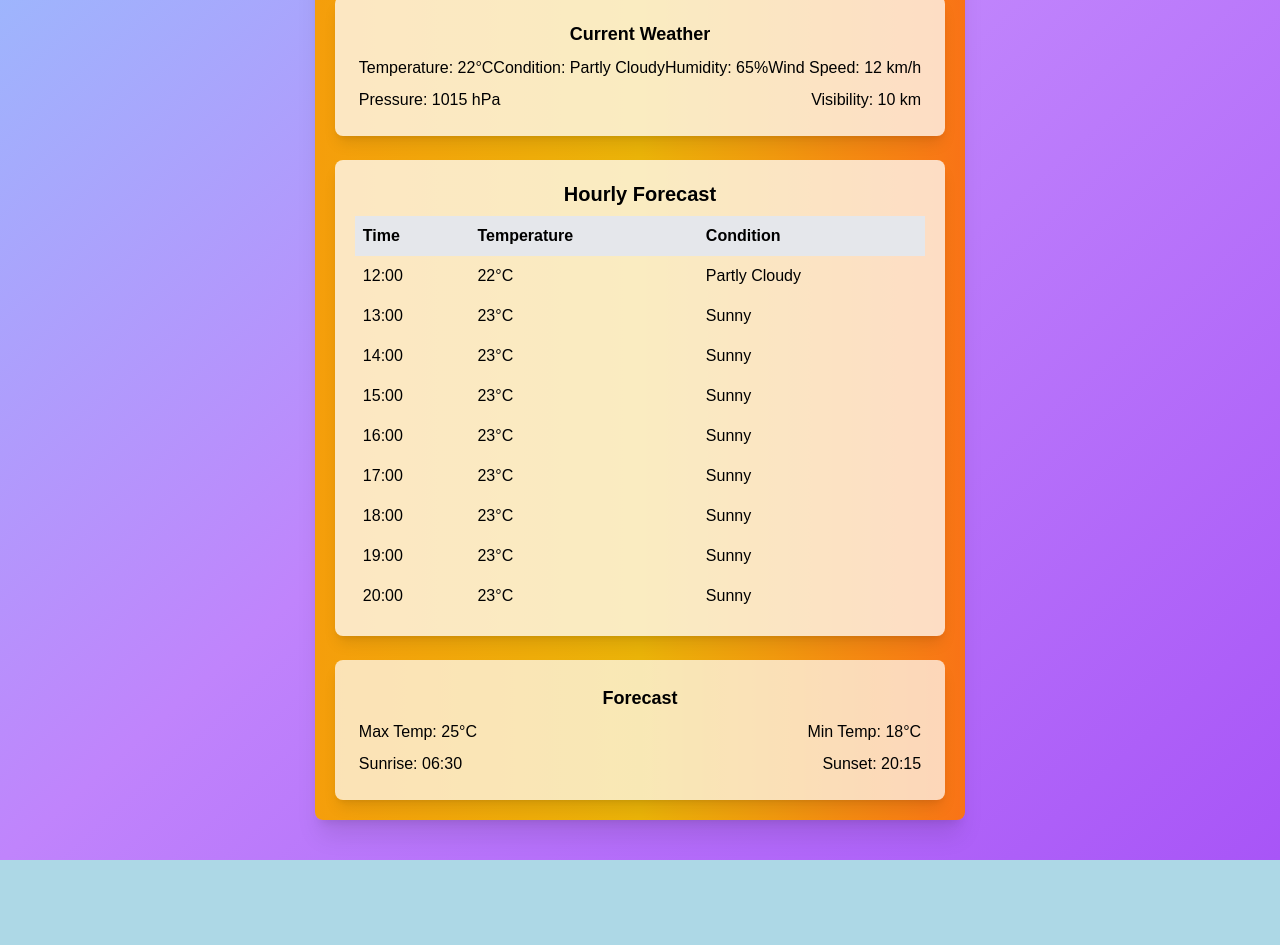
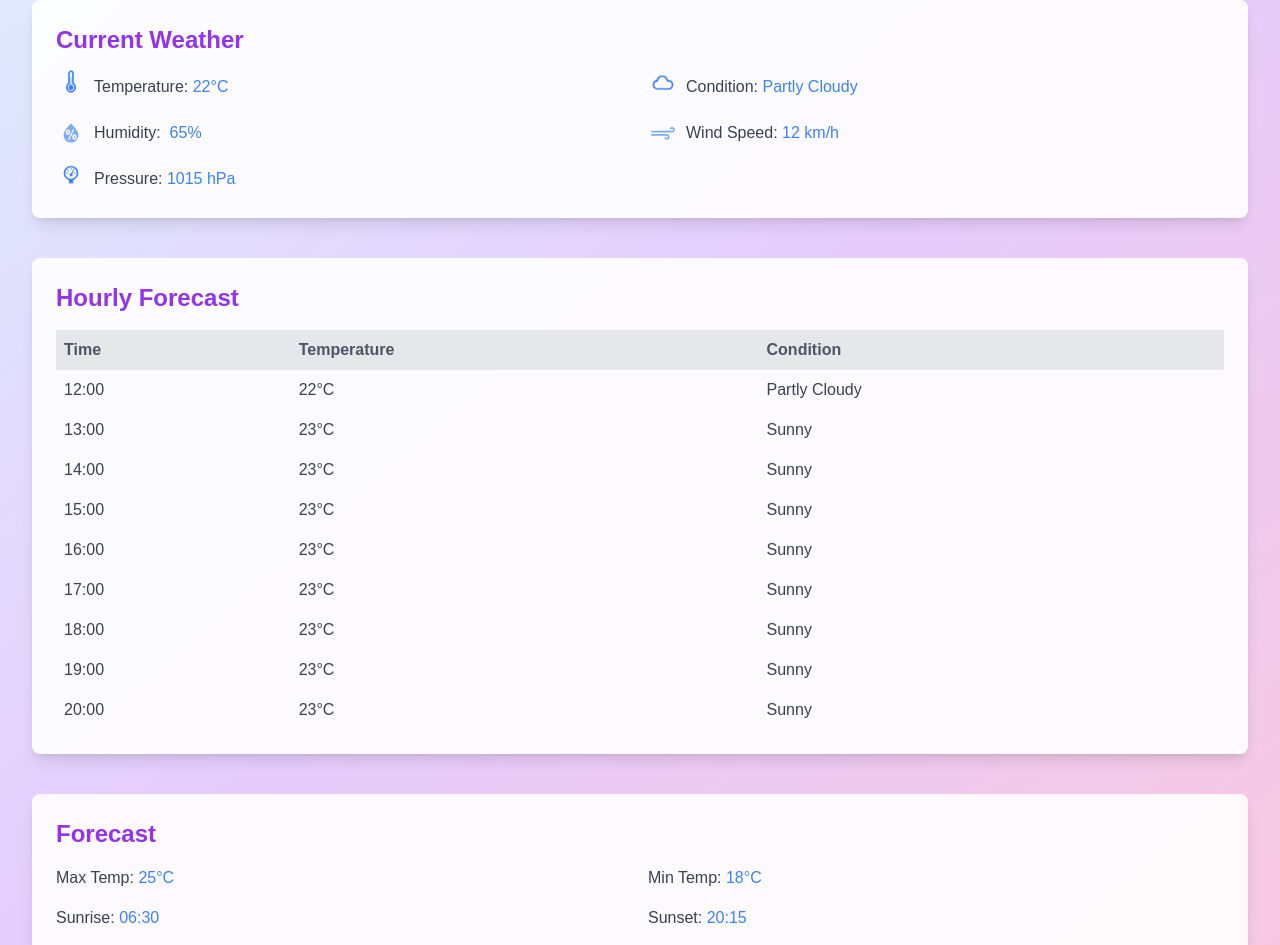
Before and after one commit to sriramEdstem/taskWeatherDashboard, a Next.js app: page /cities/COK in a window 1280 px wide. Shown: the part 280-1225 px from the top of the page. Before the commit the page ends 1140 px from the top, so only its background shows below. Built offline with nearby package versions, Linux system fonts and the light colour scheme.

Commit message:
modified details page

```diff
--- a/src/app/cities/[cityId]/page.tsx
+++ b/src/app/cities/[cityId]/page.tsx
@@ -1,6 +1,7 @@
 import React from "react";
 import { weatherData } from "@/data/sample";
 import { notFound } from "next/navigation";
+import { WiThermometer, WiHumidity, WiStrongWind, WiBarometer, WiCloud } from "react-icons/wi";
 
 export default async function CityDetails(props: any) {
   const { cityId } = await props.params;
@@ -9,55 +10,71 @@ export default async function CityDetails(props: any) {
   if (!city) notFound();
 
   return (
-    <div className="container mx-auto p-5 bg-gradient-to-r from-amber-500 via-yellow-500 to-orange-500 bg-cover rounded-lg shadow-xl text-center space-y-6 ">
-      <h1 className="text-4xl font-bold text-white">{city.name}</h1>
-      <div className="bg-white bg-opacity-75 shadow-lg p-6 rounded-lg space-y-2">
-        <h2 className="text-lg font-semibold">Current Weather</h2>
-        <div className="flex justify-between">
+    <div className=" mt-8 bg-gradient-to-br from-blue-300 via-purple-500 to-pink-500     text-white">
 
-            <p>Temperature: {city.current.temp}°C</p>
-            <p>Condition: {city.current.condition}</p>
+      <div className=" w-[1280px]  bg-white bg-opacity-70 rounded-lg shadow-2xl p-8 space-y-10">
+        <h1 className="text-5xl font-medium text-gray-600 flex items-center gap-3 mb-4">
+          <WiCloud className="text-6xl text-gray-600 animate-pulse" />
+          {city.name}
+        </h1>
 
 
-            <p>Humidity: {city.current.humidity}%</p>
-            <p>Wind Speed: {city.current.windSpeed} km/h</p>
-
+        <div className="bg-white bg-opacity-90 shadow-lg p-6 rounded-lg space-y-4">
+          <h2 className="text-2xl font-semibold text-purple-600">Current Weather</h2>
+          <div className="grid grid-cols-2 gap-4 text-gray-700 font-medium">
+            <div className="flex items-center space-x-2">
+              <WiThermometer className="text-blue-500 text-3xl animate-bounce" />
+              <p>Temperature: <span className="text-blue-500">{city.current.temp}°C</span></p>
             </div>
-        <div className="flex justify-between">
-          <p>Pressure: {city.current.pressure} hPa</p>
-          <p>Visibility: {city.current.visibility} km</p>
+            <div className="flex items-center space-x-2">
+              <WiCloud className="text-blue-500 text-3xl animate-bounce" />
+              <p>Condition:<span className="text-blue-500">&nbsp;{city.current.condition}</span></p>
+            </div>
+            <div className="flex items-center space-x-2">
+              <WiHumidity className="text-blue-500 text-3xl animate-pulse" />
+              <p>Humidity:<span className="text-blue-500"> &nbsp;{city.current.humidity}%</span></p>
+            </div>
+            <div className="flex items-center space-x-2">
+              <WiStrongWind className="text-blue-500 text-3xl animate-pulse" />
+              <p>Wind Speed:<span className="text-blue-500"> {city.current.windSpeed} km/h</span></p>
+            </div>
+            <div className="flex items-center space-x-2">
+              <WiBarometer className="text-blue-500 text-3xl animate-bounce" />
+              <p>Pressure: <span className="text-blue-500">{city.current.pressure} hPa</span></p>
             </div>
           </div>
-      <div className="bg-white bg-opacity-75 shadow-lg p-5 rounded-lg space-y-2 ">
-        <h2 className="text-xl font-semibold">Hourly Forecast</h2>
+        </div>
+
+        <div className="bg-white bg-opacity-90 shadow-lg p-6 rounded-lg space-y-4">
+          <h2 className="text-2xl font-semibold text-purple-600">Hourly Forecast</h2>
           <table className="w-full text-left">
-          <thead className="bg-gray-200">
+            <thead className="bg-gray-200 text-gray-600">
               <tr>
-              <th className="p-2">Time</th>
-              <th className="p-2">Temperature</th>
-              <th className="p-2">Condition</th>
+                <th className="p-2 font-semibold">Time</th>
+                <th className="p-2 font-semibold">Temperature</th>
+                <th className="p-2 font-semibold">Condition</th>
               </tr>
             </thead>
             <tbody>
               {city.hourly.map((hour, index) => (
-              <tr key={index} className="hover:bg-gray-100">
-                <td className="p-2">{hour.time}</td>
-                <td className="p-2">{hour.temp}°C</td>
-                <td className="p-2">{hour.condition}</td>
+                <tr key={index} className="hover:bg-gray-100 transition duration-300">
+                  <td className="p-2 text-gray-700">{hour.time}</td>
+                  <td className="p-2 text-gray-700">{hour.temp}°C</td>
+                  <td className="p-2 text-gray-700">{hour.condition}</td>
                 </tr>
               ))}
             </tbody>
           </table>
         </div>
-      <div className="bg-white bg-opacity-70 shadow-lg p-6 rounded-lg space-y-2 ">
-        <h2 className="text-lg font-semibold">Forecast</h2>
-        <div className="flex justify-between">
-          <p>Max Temp: {city.forecast.maxTemp}°C</p>
-          <p>Min Temp: {city.forecast.minTemp}°C</p>
+
+        <div className="bg-white bg-opacity-90 shadow-lg p-6 rounded-lg space-y-4">
+          <h2 className="text-2xl font-semibold text-purple-600">Forecast</h2>
+          <div className="grid grid-cols-2 gap-4 text-gray-700 font-medium">
+            <p>Max Temp: <span className="text-blue-500">{city.forecast.maxTemp}°C</span></p>
+            <p>Min Temp: <span className="text-blue-500">{city.forecast.minTemp}°C</span></p>
+            <p>Sunrise: <span className="text-blue-500">{city.forecast.sunrise}</span></p>
+            <p>Sunset: <span className="text-blue-500">{city.forecast.sunset}</span></p>
           </div>
-        <div className="flex justify-between">
-          <p>Sunrise: {city.forecast.sunrise}</p>
-          <p>Sunset: {city.forecast.sunset}</p>
         </div>
       </div>
     </div>
--- a/src/app/layout.tsx
+++ b/src/app/layout.tsx
@@ -1,7 +1,7 @@
 import type { Metadata } from "next";
 import localFont from "next/font/local";
 import "./globals.css";
-
+import { WiDaySunny } from "react-icons/wi";
 
 const geistSans = localFont({
   src: "./fonts/GeistVF.woff",
@@ -27,11 +27,16 @@ export default function RootLayout({
   return (
     <html lang="en">
       <body className={`${geistSans.variable} ${geistMono.variable} antialiased`}>
-        <div className="min-h-screen bg-gradient-to-br from-blue-300 via-purple-400 to-purple-500 flex flex-col items-center p-6">
-          <header className="text-center text-white py-10">
-            <h1 className="text-5xl font-extrabold mb-6">Weather Dashboard</h1>
+        <div className="min-h-screen bg-gradient-to-br from-blue-300 via-purple-400 to-purple-500 flex flex-col items-center">
+        <header className="flex justify-center ">
+      <div className="flex items-center gap-3 mt-10  text-white  rounded-2xl ">
+        <WiDaySunny className="text-yellow-300 text-6xl drop-shadow-lg" />
 
-          </header>
+        <h1 className="text-6xl font-extrabold drop-shadow-md">
+          Weather Dashboard
+        </h1>
+      </div>
+    </header>
           <main className="flex justify-between p-4">
           {children}
           </main>
--- a/src/app/page.tsx
+++ b/src/app/page.tsx
@@ -5,13 +5,12 @@ import React from "react";
 export default function Home() {
 
   return (
-
       <>
       <Link href={"/favourites"}>
-      <button className="rounded-full p-4 bg-yellow-500 hover:bg-yellow-600 text-white transition-all transform hover:scale-105 shadow-lg fixed top-8 right-8">
+      <button className="absolute top-12 right-8 rounded-full px-4 py-3 bg-gradient-to-r from-purple-500 to-blue-500 text-white font-semibold text-lg shadow-lg  transform transition-all hover:scale-105 ">
         View Favourites
       </button>
-    </Link><div className="container ">
+    </Link><div className="container mt-7 ">
         <WeatherDashboard />
       </div>
       </>
--- a/src/components/CityDetail.tsx
+++ /dev/null
@@ -1,25 +0,0 @@
-export default function CityDetail(){
-    return(
-        <div className="container mx-auto p-2">
-            <h1 className="mb-4">London</h1>
-
-            <div className="bg-white p-2 mb-2 shadow-md rounded-lg border">
-                <h2>Current Weather</h2>
-            </div>
-            <div className="flex justify-between">
-                <div>
-                    <p>Temparature:</p>
-                    <p>Condition of weather:</p>
-                </div>
-                <div>
-                    <p>Humidity:</p>
-                    <p>Wind Speed:</p>
-                </div>
-            </div>
-            <div className="flex justify-between">
-                <p>Pressure:</p>
-                <p>Visibility:</p>
-            </div>
-        </div>
-    )
-}
--- a/src/components/WeatherCard.tsx
+++ b/src/components/WeatherCard.tsx
@@ -63,12 +63,14 @@ export default function WeatherCard({ city }: { city: City }) {
 
       <div className="mt-4 flex justify-between items-center">
         <button
-          onClick={() =>
-            updateTemperature(
-              unit === "Celsius" ? (currentTemp * 9) / 5 + 32 : ((currentTemp - 32) * 5) / 9,
-              unit === "Celsius" ? "Fahrenheit" : "Celsius"
-            )
-          }
+        onClick={() =>
+          updateTemperature(
+            unit === "Celsius"
+              ? parseFloat(((currentTemp * 9) / 5 + 32).toFixed(1))
+              : parseFloat((((currentTemp - 32) * 5) / 9).toFixed(1)),
+            unit === "Celsius" ? "Fahrenheit" : "Celsius"
+          )
+        }
           className="px-4 py-2 bg-white/10 rounded-full text-sm hover:bg-white/20 transition"
         >
           Switch to {unit === "Celsius" ? "°F" : "°C"}
--- a/src/components/WeatherDashboard.tsx
+++ b/src/components/WeatherDashboard.tsx
@@ -1,8 +1,8 @@
 "use client";
 
 import React, { useState } from "react";
-import { weatherData } from "../data/sample"; // Update this import path as needed
-import WeatherCard from "./WeatherCard"; // Update this import path as needed
+import { weatherData } from "../data/sample";
+import WeatherCard from "./WeatherCard";
 
 export default function WeatherDashboard() {
   const [searchTerm, setSearchTerm] = useState("");
@@ -20,8 +20,8 @@ export default function WeatherDashboard() {
   };
 
   return (
-    <div className="container mx-auto px-4">
-      <div className="mb-8 w-full flex justify-center">
+    <div className="container ">
+      <div className="mb-8 w-full flex items-center justify-center">
         <input
           type="text"
           placeholder="Search for a city..."
@@ -33,7 +33,7 @@ export default function WeatherDashboard() {
 
       {filteredCities.length === 0 ? (
         <div className="text-center text-white text-xl">
-          No cities found matching "{searchTerm}"
+          No cities found matching {searchTerm};
         </div>
       ) : (
         <div className="grid grid-cols-2 md:grid-cols-3 lg:grid-cols-3 gap-6">
```
Lines whose indentation alone changed are shown as unchanged.
